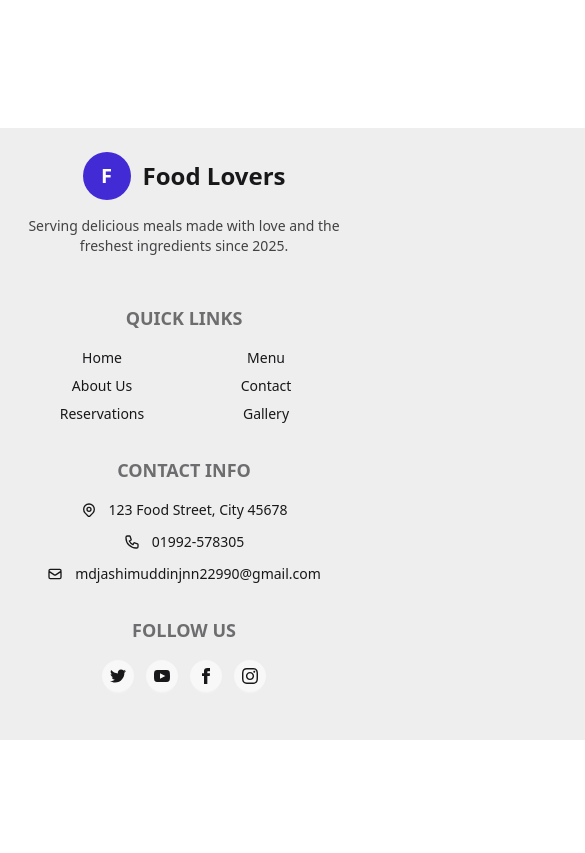
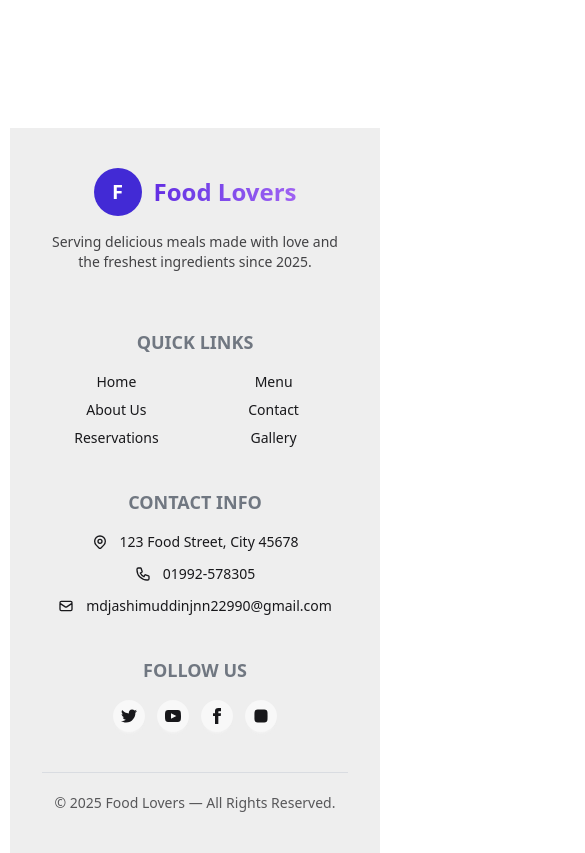
Before and after one commit to MdJashim18/food-network-client, a React (Vite) app: page /login in a window 390 px wide. Shown: the part 780-1633 px from the top of the page, 585 px wide, since content can reach past the window. Before the commit the page ends 1520 px from the top, so only its background shows below. Built offline with nearby package versions, Linux system fonts and the light colour scheme; no server answers.

Commit message:
seventeen commit

```diff
--- a/src/Components/AddReview/AddReview.jsx
+++ b/src/Components/AddReview/AddReview.jsx
@@ -55,7 +55,7 @@ const AddReview = () => {
     };
 
     return (
-        <div className="w-7xl mx-auto mt-12 p-8 bg-gradient-to-br from-white to-gray-100 rounded-3xl shadow-xl border border-gray-200 my-20">
+        <div className="w-[95%]  mx-auto mt-12 p-8 bg-gradient-to-br from-white to-gray-100 rounded-3xl shadow-xl border border-gray-200 my-20">
             <h2 className="text-3xl font-bold mb-8 text-center text-purple-600">
                 Add Your Review
             </h2>
--- a/src/Components/AllFoods/AllFoods.jsx
+++ b/src/Components/AllFoods/AllFoods.jsx
@@ -6,7 +6,7 @@ const AllFoods = () => {
     const allData = useLoaderData();
 
     return (
-        <div className="max-w-7xl mx-auto px-4">
+        <div className="w-[95%]  mx-auto px-4">
             <h2 className="text-3xl text-center mt-10 font-bold bg-gradient-to-r from-[#632EE3] to-[#9F62F2] bg-clip-text text-transparent">
                 All Foods
             </h2>
--- a/src/Components/AllReviews/AllReviews.jsx
+++ b/src/Components/AllReviews/AllReviews.jsx
@@ -23,7 +23,7 @@ const AllReviews = () => {
     const topRatedReview = [...reviews].sort((a, b) => b.star_rating - a.star_rating);
 
     return (
-        <div className="p-6 w-7xl mx-auto">
+        <div className="p-6 w-[95%]  mx-auto">
             <div className="mb-6 flex justify-center">
                 <input
                     type="text"
--- a/src/Components/Favorites/Favorites.jsx
+++ b/src/Components/Favorites/Favorites.jsx
@@ -45,7 +45,7 @@ const Favorites = () => {
     };
 
     return (
-        <div className="w-7xl mx-auto my-20">
+        <div className="w-[95%] mx-auto my-20">
             <h2 className="text-3xl font-extrabold mb-8 text-center text-purple-600">
                 My Favorites ({favorites.length})
             </h2>
--- a/src/Components/FoodDetails/FoodDetails.jsx
+++ b/src/Components/FoodDetails/FoodDetails.jsx
@@ -4,7 +4,7 @@ import { useLoaderData, Link } from 'react-router';
 const FoodDetails = () => {
     const food = useLoaderData();
     return (
-        <div className='w-7xl mx-auto'>
+        <div className='w-[95%]  mx-auto'>
             <div className="max-w-6xl mx-auto p-6 bg-base-200 rounded-2xl shadow-lg my-10">
                 <div className="flex flex-col md:flex-row items-center gap-8">
 
--- a/src/Components/Footer/Footer.jsx
+++ b/src/Components/Footer/Footer.jsx
@@ -1,98 +1,166 @@
-import React from 'react';
+import React from "react";
 
 const Footer = () => {
   return (
-        <footer className="footer bg-base-300 text-base-content p-6 w-7xl mx-auto lg:p-10">
-            <div className="w-full max-w-7xl mx-auto">
+    <footer className="bg-base-300 text-base-content py-10 px-6">
+      <div className="w-[95%]  mx-auto">
 
-                <div className="grid grid-cols-1 md:grid-cols-2 lg:grid-cols-4 gap-8 lg:gap-12">
+        <div className="grid grid-cols-1 sm:grid-cols-2 lg:grid-cols-4 gap-10">
 
-
-                    <aside className="flex flex-col items-center md:items-start text-center md:text-left">
+          <aside className="flex flex-col items-center sm:items-start text-center sm:text-left">
             <div className="flex items-center gap-3 mb-4">
               <div className="w-12 h-12 bg-primary rounded-full flex items-center justify-center">
                 <span className="text-white font-bold text-xl">F</span>
               </div>
-                            <span className="text-2xl font-bold">Food Lovers</span>
+              <span className="text-2xl font-bold bg-gradient-to-r from-[#632EE3] to-[#9F62F2] bg-clip-text text-transparent">
+                Food Lovers
+              </span>
             </div>
-                        <p className="text-sm lg:text-base mb-4 max-w-xs opacity-80">
-                            Serving delicious meals made with love and the freshest ingredients since 2025.
+            <p className="text-sm md:text-base mb-4 max-w-xs opacity-80">
+              Serving delicious meals made with love and the freshest
+              ingredients since 2025.
             </p>
-
           </aside>
 
 
-                    <nav className="text-center md:text-left">
-                        <h6 className="footer-title text-lg mb-4 justify-center md:justify-start">Quick Links</h6>
+          <nav className="text-center sm:text-left">
+            <h6 className="footer-title text-lg mb-4 font-semibold text-gray-800">
+              Quick Links
+            </h6>
             <div className="grid grid-cols-2 gap-2">
-                            <a className="link link-hover text-sm lg:text-base justify-center md:justify-start">Home</a>
-                            <a className="link link-hover text-sm lg:text-base justify-center md:justify-start">Menu</a>
-                            <a className="link link-hover text-sm lg:text-base justify-center md:justify-start">About Us</a>
-                            <a className="link link-hover text-sm lg:text-base justify-center md:justify-start">Contact</a>
-                            <a className="link link-hover text-sm lg:text-base justify-center md:justify-start">Reservations</a>
-                            <a className="link link-hover text-sm lg:text-base justify-center md:justify-start">Gallery</a>
+              <a className="link link-hover text-sm md:text-base">Home</a>
+              <a className="link link-hover text-sm md:text-base">Menu</a>
+              <a className="link link-hover text-sm md:text-base">About Us</a>
+              <a className="link link-hover text-sm md:text-base">Contact</a>
+              <a className="link link-hover text-sm md:text-base">
+                Reservations
+              </a>
+              <a className="link link-hover text-sm md:text-base">Gallery</a>
             </div>
           </nav>
 
 
-                    <nav className="text-center md:text-left">
-                        <h6 className="footer-title text-lg mb-4 justify-center md:justify-start">Contact Info</h6>
+          <nav className="text-center sm:text-left">
+            <h6 className="footer-title text-lg mb-4 font-semibold text-gray-800">
+              Contact Info
+            </h6>
             <div className="space-y-3">
-                            <div className="flex items-center gap-3 justify-center md:justify-start">
-                                <svg className="w-4 h-4 flex-shrink-0" fill="none" stroke="currentColor" viewBox="0 0 24 24">
-                                    <path strokeLinecap="round" strokeLinejoin="round" strokeWidth="2" d="M17.657 16.657L13.414 20.9a1.998 1.998 0 01-2.827 0l-4.244-4.243a8 8 0 1111.314 0z"/>
-                                    <path strokeLinecap="round" strokeLinejoin="round" strokeWidth="2" d="M15 11a3 3 0 11-6 0 3 3 0 016 0z"/>
+              <div className="flex items-center gap-3 justify-center sm:justify-start">
+                <svg
+                  className="w-4 h-4 flex-shrink-0"
+                  fill="none"
+                  stroke="currentColor"
+                  viewBox="0 0 24 24"
+                >
+                  <path
+                    strokeLinecap="round"
+                    strokeLinejoin="round"
+                    strokeWidth="2"
+                    d="M17.657 16.657L13.414 20.9a1.998 1.998 0 01-2.827 0l-4.244-4.243a8 8 0 1111.314 0z"
+                  />
+                  <path
+                    strokeLinecap="round"
+                    strokeLinejoin="round"
+                    strokeWidth="2"
+                    d="M15 11a3 3 0 11-6 0 3 3 0 016 0z"
+                  />
                 </svg>
-                                <span className="text-sm">123 Food Street, City 45678</span>
+                <span className="text-sm md:text-base">
+                  123 Food Street, City 45678
+                </span>
               </div>
-                            <div className="flex items-center gap-3 justify-center md:justify-start">
-                                <svg className="w-4 h-4 flex-shrink-0" fill="none" stroke="currentColor" viewBox="0 0 24 24">
-                                    <path strokeLinecap="round" strokeLinejoin="round" strokeWidth="2" d="M3 5a2 2 0 012-2h3.28a1 1 0 01.948.684l1.498 4.493a1 1 0 01-.502 1.21l-2.257 1.13a11.042 11.042 0 005.516 5.516l1.13-2.257a1 1 0 011.21-.502l4.493 1.498a1 1 0 01.684.949V19a2 2 0 01-2 2h-1C9.716 21 3 14.284 3 6V5z"/>
+              <div className="flex items-center gap-3 justify-center sm:justify-start">
+                <svg
+                  className="w-4 h-4 flex-shrink-0"
+                  fill="none"
+                  stroke="currentColor"
+                  viewBox="0 0 24 24"
+                >
+                  <path
+                    strokeLinecap="round"
+                    strokeLinejoin="round"
+                    strokeWidth="2"
+                    d="M3 5a2 2 0 012-2h3.28a1 1 0 01.948.684l1.498 4.493a1 1 0 01-.502 1.21l-2.257 1.13a11.042 11.042 0 005.516 5.516l1.13-2.257a1 1 0 011.21-.502l4.493 1.498a1 1 0 01.684.949V19a2 2 0 01-2 2h-1C9.716 21 3 14.284 3 6V5z"
+                  />
                 </svg>
-                                <span className="text-sm">01992-578305</span>
+                <span className="text-sm md:text-base">01992-578305</span>
               </div>
-                            <div className="flex items-center gap-3 justify-center md:justify-start">
-                                <svg className="w-4 h-4 flex-shrink-0" fill="none" stroke="currentColor" viewBox="0 0 24 24">
-                                    <path strokeLinecap="round" strokeLinejoin="round" strokeWidth="2" d="M3 8l7.89 5.26a2 2 0 002.22 0L21 8M5 19h14a2 2 0 002-2V7a2 2 0 00-2-2H5a2 2 0 00-2 2v10a2 2 0 002 2z"/>
+              <div className="flex items-center gap-3 justify-center sm:justify-start">
+                <svg
+                  className="w-4 h-4 flex-shrink-0"
+                  fill="none"
+                  stroke="currentColor"
+                  viewBox="0 0 24 24"
+                >
+                  <path
+                    strokeLinecap="round"
+                    strokeLinejoin="round"
+                    strokeWidth="2"
+                    d="M3 8l7.89 5.26a2 2 0 002.22 0L21 8M5 19h14a2 2 0 002-2V7a2 2 0 00-2-2H5a2 2 0 00-2 2v10a2 2 0 002 2z"
+                  />
                 </svg>
-                                <span className="text-sm">mdjashimuddinjnn22990@gmail.com</span>
+                <span className="text-sm md:text-base">
+                  mdjashimuddinjnn22990@gmail.com
+                </span>
               </div>
             </div>
           </nav>
 
 
-                    <nav className="text-center md:text-left">
-                        <h6 className="footer-title text-lg mb-4 justify-center md:justify-start">Follow Us</h6>
+          <nav className="text-center sm:text-left">
+            <h6 className="footer-title text-lg mb-4 font-semibold text-gray-800">
+              Follow Us
+            </h6>
+            <div className="flex justify-center sm:justify-start gap-3 flex-wrap">
+              {[
 
+                {
+                  svg: (
+                    <path d="M24 4.557c-.883.392-1.832.656-2.828.775 1.017-.609 1.798-1.574 2.165-2.724-.951.564-2.005.974-3.127 1.195-.897-.957-2.178-1.555-3.594-1.555-3.179 0-5.515 2.966-4.797 6.045-4.091-.205-7.719-2.165-10.148-5.144-1.29 2.213-.669 5.108 1.523 6.574-.806-.026-1.566-.247-2.229-.616-.054 2.281 1.581 4.415 3.949 4.89-.693.188-1.452.232-2.224.084.626 1.956 2.444 3.379 4.6 3.419-2.07 1.623-4.678 2.348-7.29 2.04 2.179 1.397 4.768 2.212 7.548 2.212 9.142 0 14.307-7.721 13.995-14.646.962-.695 1.797-1.562 2.457-2.549z" />
+                  ),
+                },
 
-                        <div className="flex justify-center md:justify-start gap-3 mb-6">
-                            <a className="btn btn-circle btn-sm bg-base-200 border-none hover:bg-primary hover:text-white transition-all">
-                                <svg xmlns="http://www.w3.org/2000/svg" width="16" height="16" viewBox="0 0 24 24" className="fill-current">
-                                    <path d="M24 4.557c-.883.392-1.832.656-2.828.775 1.017-.609 1.798-1.574 2.165-2.724-.951.564-2.005.974-3.127 1.195-.897-.957-2.178-1.555-3.594-1.555-3.179 0-5.515 2.966-4.797 6.045-4.091-.205-7.719-2.165-10.148-5.144-1.29 2.213-.669 5.108 1.523 6.574-.806-.026-1.566-.247-2.229-.616-.054 2.281 1.581 4.415 3.949 4.89-.693.188-1.452.232-2.224.084.626 1.956 2.444 3.379 4.6 3.419-2.07 1.623-4.678 2.348-7.29 2.04 2.179 1.397 4.768 2.212 7.548 2.212 9.142 0 14.307-7.721 13.995-14.646.962-.695 1.797-1.562 2.457-2.549z"/>
+                {
+                  svg: (
+                    <path d="M19.615 3.184c-3.604-.246-11.631-.245-15.23 0-3.897.266-4.356 2.62-4.385 8.816.029 6.185.484 8.549 4.385 8.816 3.6.245 11.626.246 15.23 0 3.897-.266 4.356-2.62 4.385-8.816-.029-6.185-.484-8.549-4.385-8.816zm-10.615 12.816v-8l8 3.993-8 4.007z" />
+                  ),
+                },
+
+                {
+                  svg: (
+                    <path d="M9 8h-3v4h3v12h5v-12h3.642l.358-4h-4v-1.667c0-.955.192-1.333 1.115-1.333h2.885v-5h-3.808c-3.596 0-5.192 1.583-5.192 4.615v3.385z" />
+                  ),
+                },
+
+                {
+                  svg: (
+                    <path d="M12 2.163c3.204 0 3.584.012 4.85.07 3.252.148 4.771 1.691 4.919 4.919.058 1.265.069 1.645.069 4.849 0 3.205-.012 3.584-.069 4.849-.149 3.225-1.664 4.771-4.919 4.919-1.266.058-1.644.07-4.85.07-3.204 0-3.584-.012-4.849-.07-3.26-.149-4.771-1.699-4.919-4.92-.058-1.265-.07-1.644-.07-4.849 0-3.204.013-3.583.07-4.849.149-3.227 1.664-4.771 4.919-4.919 1.266-.057 1.645-.069 4.849-.069z" />
+                  ),
+                },
+              ].map((icon, i) => (
+                <a
+                  key={i}
+                  className="btn btn-circle btn-sm bg-base-200 border-none hover:bg-primary hover:text-white transition-all"
+                >
+                  <svg
+                    xmlns="http://www.w3.org/2000/svg"
+                    width="16"
+                    height="16"
+                    viewBox="0 0 24 24"
+                    className="fill-current"
+                  >
+                    {icon.svg}
                   </svg>
                 </a>
-                            <a className="btn btn-circle btn-sm bg-base-200 border-none hover:bg-primary hover:text-white transition-all">
-                                <svg xmlns="http://www.w3.org/2000/svg" width="16" height="16" viewBox="0 0 24 24" className="fill-current">
-                                    <path d="M19.615 3.184c-3.604-.246-11.631-.245-15.23 0-3.897.266-4.356 2.62-4.385 8.816.029 6.185.484 8.549 4.385 8.816 3.6.245 11.626.246 15.23 0 3.897-.266 4.356-2.62 4.385-8.816-.029-6.185-.484-8.549-4.385-8.816zm-10.615 12.816v-8l8 3.993-8 4.007z"/>
-                                </svg>
-                            </a>
-                            <a className="btn btn-circle btn-sm bg-base-200 border-none hover:bg-primary hover:text-white transition-all">
-                                <svg xmlns="http://www.w3.org/2000/svg" width="16" height="16" viewBox="0 0 24 24" className="fill-current">
-                                    <path d="M9 8h-3v4h3v12h5v-12h3.642l.358-4h-4v-1.667c0-.955.192-1.333 1.115-1.333h2.885v-5h-3.808c-3.596 0-5.192 1.583-5.192 4.615v3.385z"/>
-                                </svg>
-                            </a>
-                            <a className="btn btn-circle btn-sm bg-base-200 border-none hover:bg-primary hover:text-white transition-all">
-                                <svg xmlns="http://www.w3.org/2000/svg" width="16" height="16" viewBox="0 0 24 24" className="fill-current">
-                                    <path d="M12 2.163c3.204 0 3.584.012 4.85.07 3.252.148 4.771 1.691 4.919 4.919.058 1.265.069 1.645.069 4.849 0 3.205-.012 3.584-.069 4.849-.149 3.225-1.664 4.771-4.919 4.919-1.266.058-1.644.07-4.85.07-3.204 0-3.584-.012-4.849-.07-3.26-.149-4.771-1.699-4.919-4.92-.058-1.265-.07-1.644-.07-4.849 0-3.204.013-3.583.07-4.849.149-3.227 1.664-4.771 4.919-4.919 1.266-.057 1.645-.069 4.849-.069zm0-2.163c-3.259 0-3.667.014-4.947.072-4.358.2-6.78 2.618-6.98 6.98-.059 1.281-.073 1.689-.073 4.948 0 3.259.014 3.668.072 4.948.2 4.358 2.618 6.78 6.98 6.98 1.281.058 1.689.072 4.948.072 3.259 0 3.668-.014 4.948-.072 4.354-.2 6.782-2.618 6.979-6.98.059-1.28.073-1.689.073-4.948 0-3.259-.014-3.667-.072-4.947-.196-4.354-2.617-6.78-6.979-6.98-1.281-.059-1.69-.073-4.949-.073zm0 5.838c-3.403 0-6.162 2.759-6.162 6.162s2.759 6.163 6.162 6.163 6.162-2.759 6.162-6.163c0-3.403-2.759-6.162-6.162-6.162zm0 10.162c-2.209 0-4-1.79-4-4 0-2.209 1.791-4 4-4s4 1.791 4 4c0 2.21-1.791 4-4 4zm6.406-11.845c-.796 0-1.441.645-1.441 1.44s.645 1.44 1.441 1.44c.795 0 1.439-.645 1.439-1.44s-.644-1.44-1.439-1.44z"/>
-                                </svg>
-                            </a>
+              ))}
             </div>
-
-
           </nav>
         </div>
 
 
+        <div className="mt-10 border-t border-gray-300 pt-5 text-center text-sm opacity-70">
+          © {new Date().getFullYear()} Food Lovers — All Rights Reserved.
+        </div>
       </div>
     </footer>
   );
--- a/src/Components/Home/Home.jsx
+++ b/src/Components/Home/Home.jsx
@@ -16,7 +16,7 @@ const Home = () => {
     const topRatedFoods = [...foodData].sort((a, b) => b.rating - a.rating).slice(0, 6);
 
     return (
-        <div className="max-w-7xl mx-auto">
+        <div className="w-[95%] mx-auto">
 
             <div className="carousel w-full h-[70vh] rounded-2xl overflow-hidden">
                 <div id="slide1" className="carousel-item relative w-full">
@@ -121,7 +121,7 @@ const Home = () => {
             </div>
 
 
-            <div className="max-w-7xl mx-auto px-4">
+            <div className="w-[95%]  mx-auto px-4">
                 <h2 className="text-3xl text-center my-10 font-bold bg-gradient-to-r from-[#632EE3] to-[#9F62F2] bg-clip-text text-transparent">
                     Top Rated Foods
                 </h2>
--- a/src/Components/MyReveiw/MyReview.jsx
+++ b/src/Components/MyReveiw/MyReview.jsx
@@ -45,7 +45,7 @@ const MyReview = () => {
 
 
     return (
-        <div className="w-7xl mx-auto p-6 mt-10 bg-base-200 rounded-2xl shadow-lg my-20">
+        <div className="w-[95%]  mx-auto p-6 mt-10 bg-base-200 rounded-2xl shadow-lg my-20">
             <h2 className="text-2xl font-bold mb-6 text-center">My Reviews ({reviews.length})</h2>
 
             <div className="overflow-x-auto">
--- a/src/Components/Navbar/Navbar.jsx
+++ b/src/Components/Navbar/Navbar.jsx
@@ -24,7 +24,7 @@ const Navbar = () => {
     }
 
     return (
-        <div className="navbar bg-base-100 shadow-sm w-7xl mx-auto">
+        <div className="navbar bg-base-100 shadow-sm w-[95%]  mx-auto">
             <div className="navbar-start">
                 <div className="dropdown">
                     <div tabIndex={0} role="button" className="btn btn-ghost lg:hidden">
--- a/src/Components/Profile/Profile.jsx
+++ b/src/Components/Profile/Profile.jsx
@@ -12,7 +12,7 @@ const Profile = () => {
     const { photoURL ,displayName, email } = user;
 
     return (
-        <div className="w-7xl mx-auto mb-10">
+        <div className="w-[95%]  mx-auto mb-10">
             <h1 className="text-3xl md:text-4xl text-center font-bold bg-gradient-to-r from-purple-600 to-indigo-600 bg-clip-text text-transparent my-8">
                 Profile
             </h1>
--- a/src/Layout/RootLayout.jsx
+++ b/src/Layout/RootLayout.jsx
@@ -5,7 +5,7 @@ import Footer from '../Components/Footer/Footer';
 
 const RootLayout = () => {
     return (
-        <div className='w-7xl mx-auto'>
+        <div className='w-[95%]  mx-auto'>
             <Navbar></Navbar>
             <Outlet></Outlet>
             <Footer></Footer>
```
Lines whose indentation alone changed are shown as unchanged.
